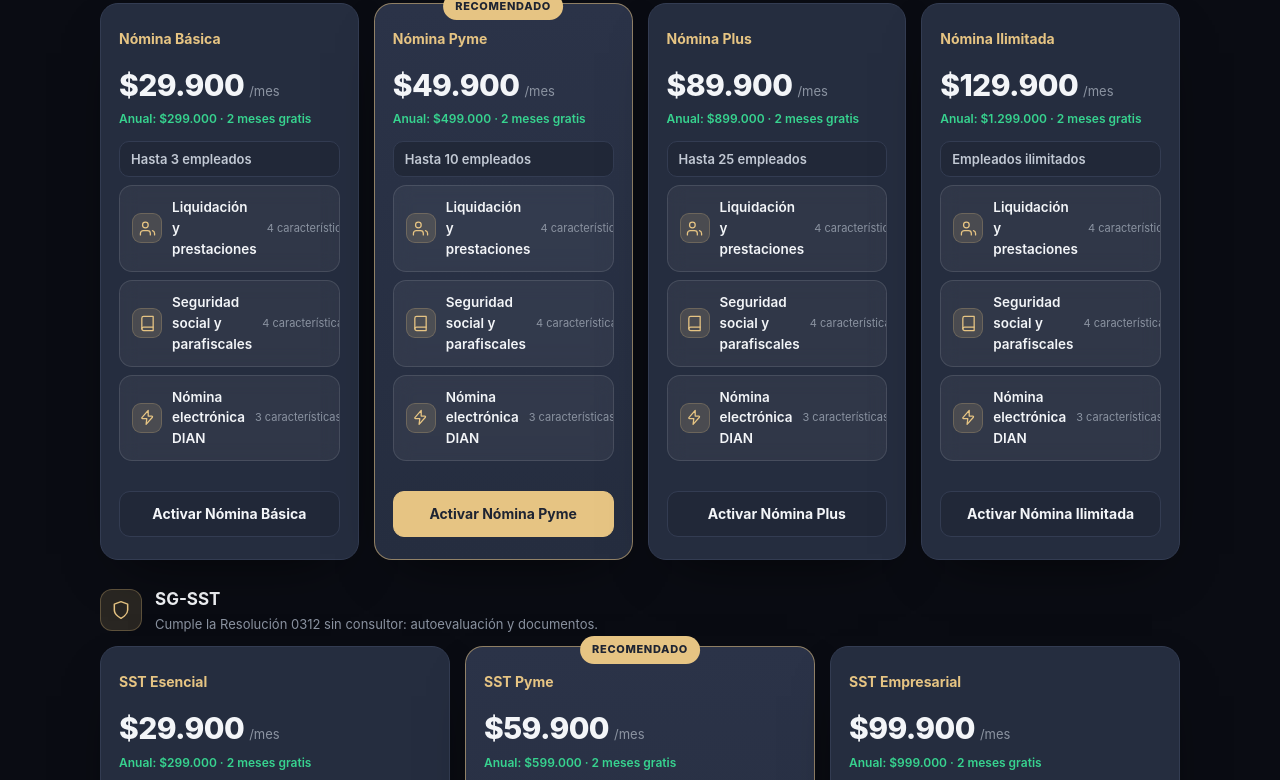
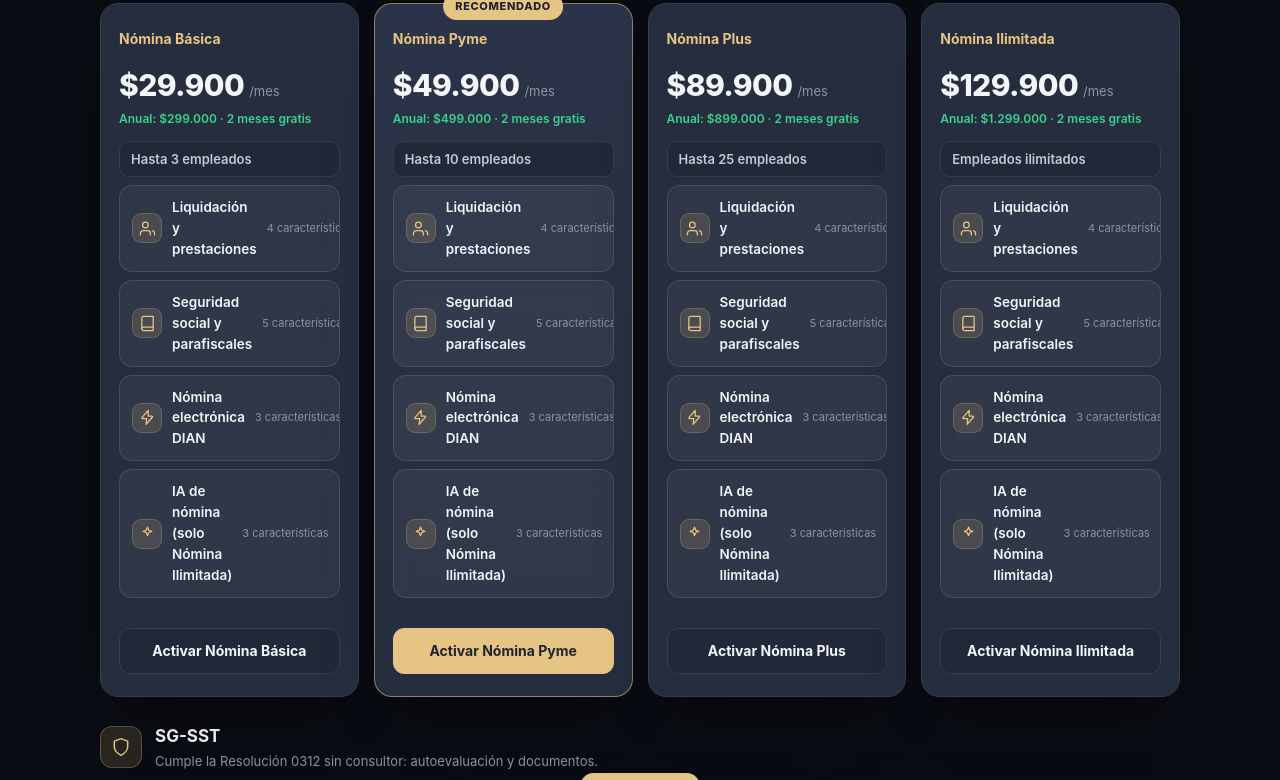
Before and after one commit to ediandres07-oss/declaraci-n-de-renta, a Flask app: page /contadores/contabilidad in a window 1280 px wide; the page is wider, and only the part inside the window is pictured. Shown: the part 2038-2818 px from the top of that part. Run offline with Flask 3, Linux system fonts and the light colour scheme.

Commit message:
Web contadores: add-on Nómina suma PILA (todos los tiers) e IA de nómina ilimitada + MCP (tier Ilimitada)
Co-Authored-By: Claude Opus 4.8 <noreply@anthropic.com>

```diff
--- a/templates/planes_contabilidad.html
+++ b/templates/planes_contabilidad.html
@@ -230,8 +230,9 @@
   {% set ic_pos = '<rect x="3" y="4" width="18" height="12" rx="2"/><path d="M3 10h18M7 20h10"/>' %}
   {% set gr_nom = [
     {"g":"Liquidación y prestaciones","ic":ic_nom,"items":["Liquidación con salario, horas extra y recargos","Prestaciones: prima, cesantías, intereses y vacaciones","Provisiones mensuales automáticas","Liquidación definitiva de cualquier empleado + PDF"]},
-    {"g":"Seguridad social y parafiscales","ic":ic_conta,"items":["Aportes de salud, pensión y ARL","Parafiscales: SENA, ICBF y caja","Exoneración Ley 1607","Novedades: incapacidades, licencias, ausencias"]},
-    {"g":"Nómina electrónica DIAN","ic":ic_dian,"items":["Documento de Nómina Individual + CUNE","Colillas de pago por correo","Ajustes y notas de nómina"]}
+    {"g":"Seguridad social y parafiscales","ic":ic_conta,"items":["Aportes de salud, pensión y ARL","Parafiscales: SENA, ICBF y caja","Exoneración Ley 1607","Novedades: incapacidades, licencias, ausencias","Archivo PILA para el operador (Enlace Operativo, SOI, Aportes en Línea)"]},
+    {"g":"Nómina electrónica DIAN","ic":ic_dian,"items":["Documento de Nómina Individual + CUNE","Colillas de pago por correo","Ajustes y notas de nómina"]},
+    {"g":"IA de nómina (solo Nómina Ilimitada)","ic":ic_ia,"items":["Asistente experto de nómina con IA, ilimitado","Conecta tu IA por MCP (ChatGPT, Claude o Perplexity)","Solo incluido en el tier Nómina Ilimitada"]}
   ] %}
   {% set gr_sst = [
     {"g":"Autoevaluación Res. 0312","ic":ic_info,"items":["60 estándares mínimos evaluados","Puntaje automático y plan de mejora","Evidencias por estándar"]},
```
